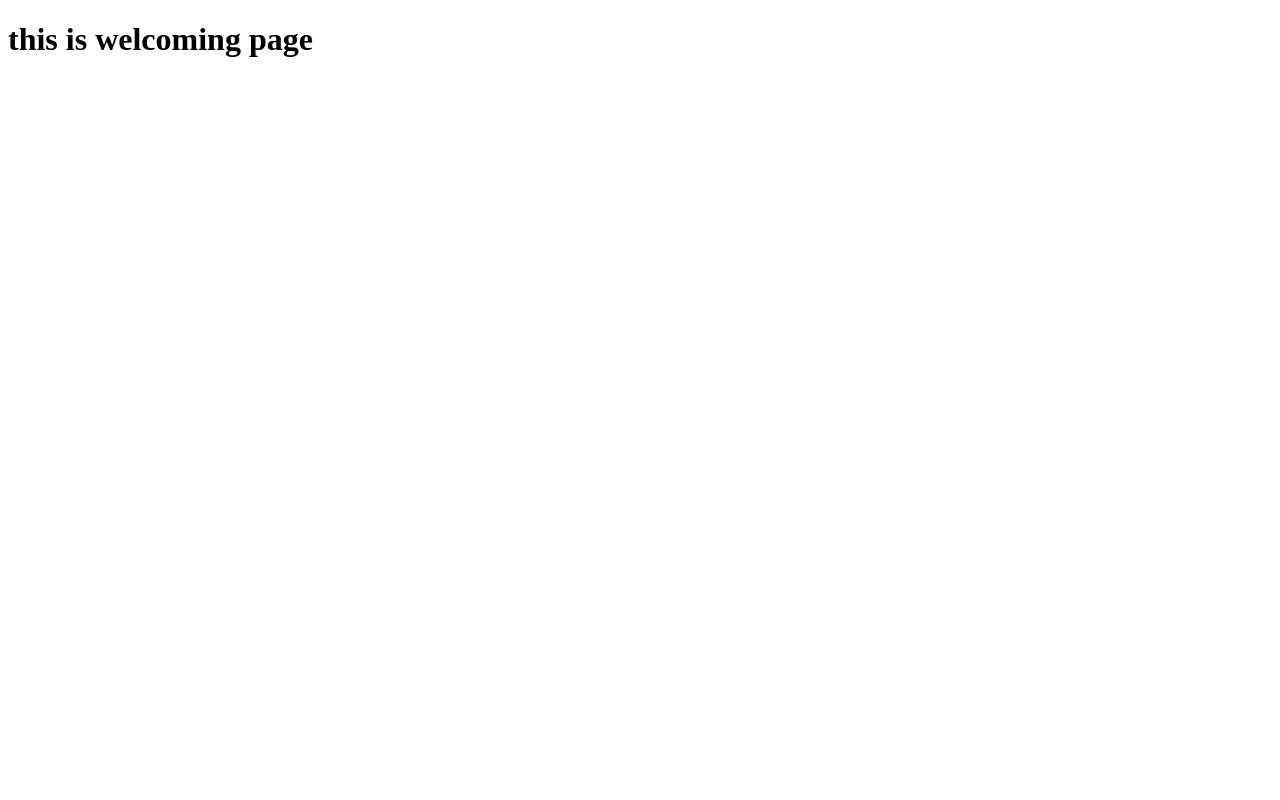
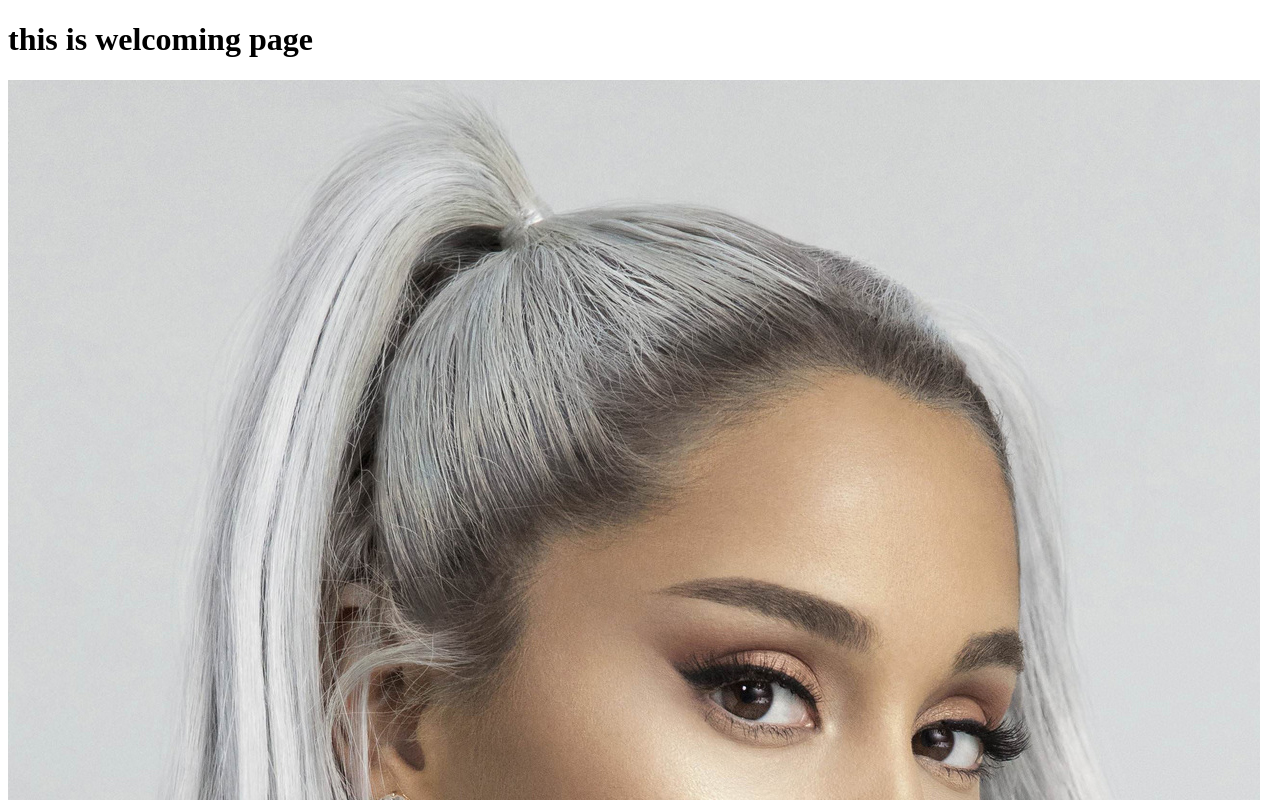
Before and after one commit to InvisiblePK/my-second-repo, a plain HTML site: page index.html in a window 1280 px wide. Shown: the top 800 px of the page. Drawn offline with Linux system fonts and the light colour scheme.

Commit message:
ariana image add

```diff
--- a/index.html
+++ b/index.html
@@ -8,5 +8,7 @@
 </head>
 <body>
     <h1>this is welcoming page</h1>
+
+    <img src="ariana.jpg" alt="loading">
 </body>
 </html>
```
